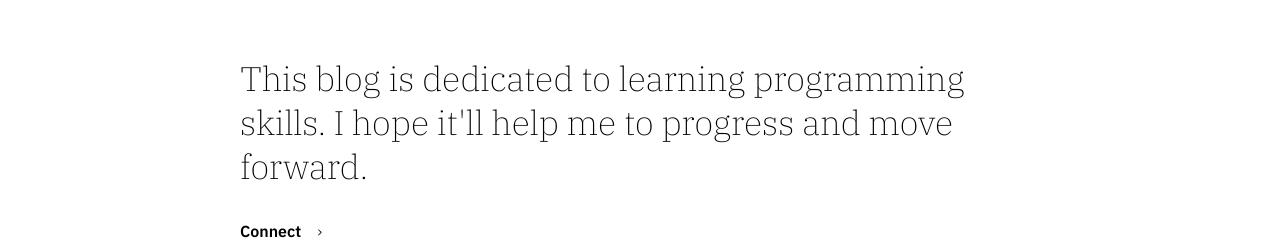
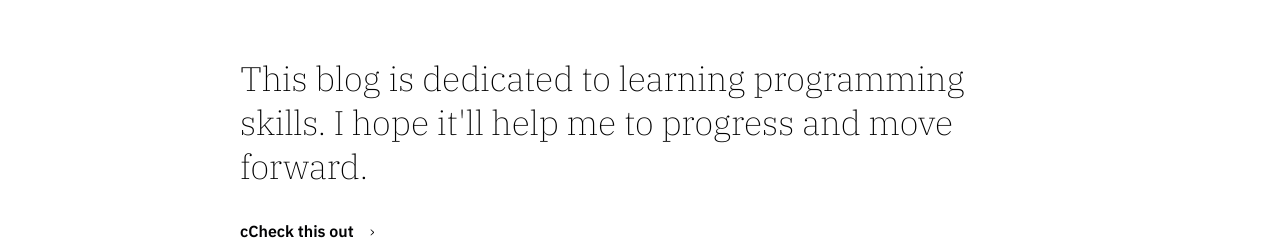
Before and after one commit to sne-syn/blog-markup, a plain HTML site: page index.html in a window 1280 px wide. Shown: the part 560-800 px from the top of the page. Drawn offline with Linux system fonts and the light colour scheme.

Commit message:
Update index.html

```diff
--- a/index.html
+++ b/index.html
@@ -28,7 +28,7 @@
     <div class="container flow-content">
       <h1 class="page-title">Take It Easy</h1>
       <p class="page-intro">This blog is dedicated to learning programming skills. I hope it'll help me to progress and move forward.</p>
-      <a href="#" class="btn">Connect</a>
+      <a href="blog.html" class="btn">cCheck this out</a>
     </div>
   </section>
 
```
